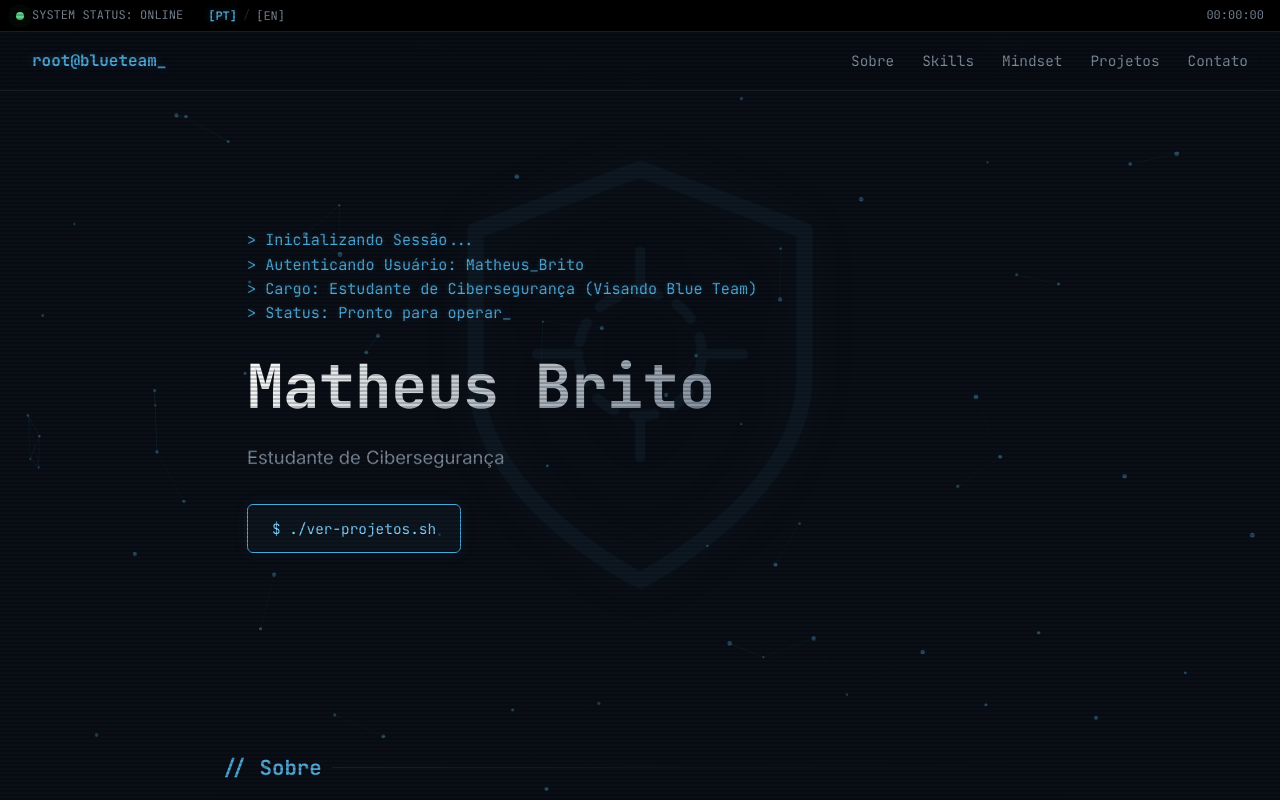
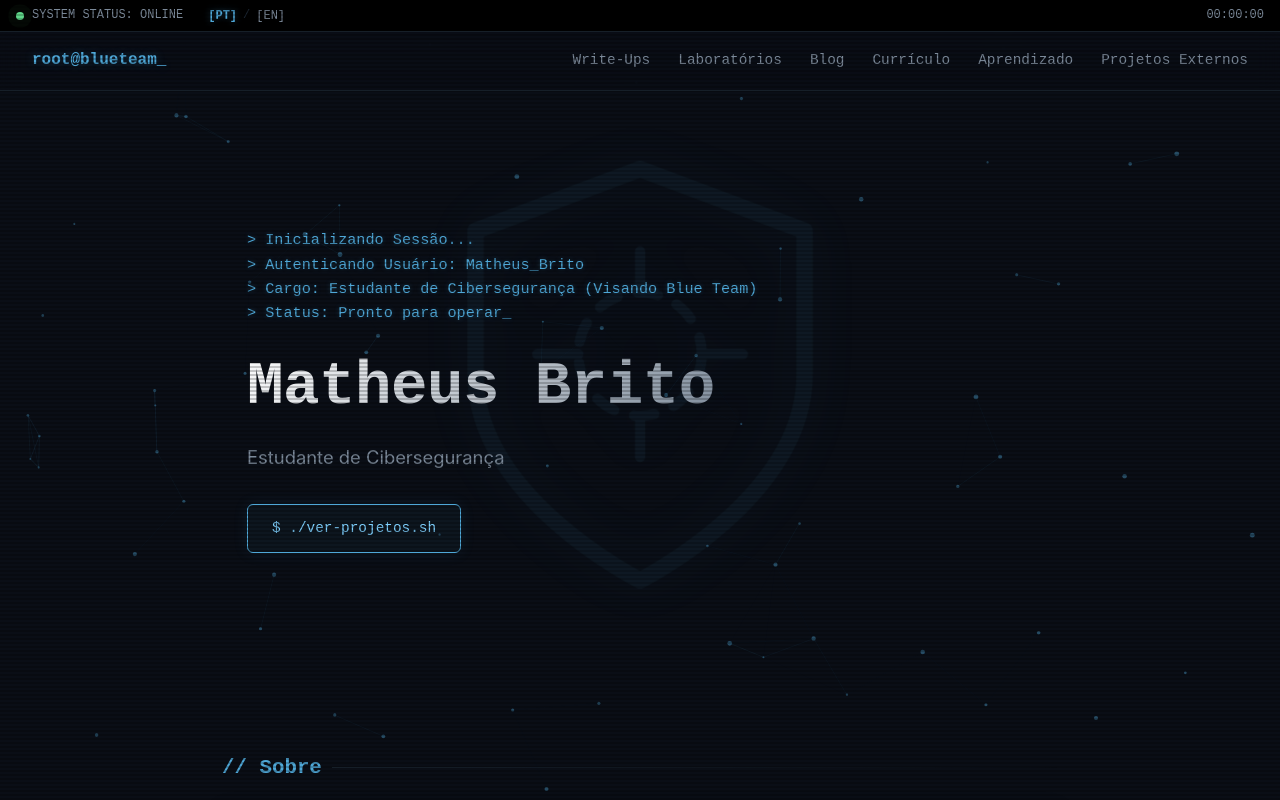
Before and after one commit to MathBrito0/Portifolio, a plain HTML site: page index.html in a window 1280 px wide. Shown: the top 800 px of the page. Drawn offline with Linux system fonts and the light colour scheme.

Commit message:
Adição de novas páginas

```diff
--- a/index.html
+++ b/index.html
@@ -9,7 +9,7 @@
 
   <link rel="preconnect" href="https://fonts.googleapis.com">
   <link rel="preconnect" href="https://fonts.gstatic.com" crossorigin>
-  <link href="https://fonts.googleapis.com/css2?family=JetBrains+Mono:wght@400;500;700&family=Inter:wght@400;500;600&display=swap" rel="stylesheet">
+  <link rel="stylesheet" href="CSS/style.css">
 
 </head>
 <body>
@@ -37,11 +37,17 @@
       <span></span><span></span><span></span>
     </button>
     <nav class="nav-links" id="navLinks">
-      <a href="#sobre" data-lang-pt="Sobre" data-lang-en="About">Sobre</a>
+      <!-- <a href="#sobre" data-lang-pt="Sobre" data-lang-en="About">Sobre</a>
       <a href="#skills" data-lang-pt="Skills" data-lang-en="Skills">Skills</a>
       <a href="#mindset" data-lang-pt="Mindset" data-lang-en="Mindset">Mindset</a>
       <a href="#projetos" data-lang-pt="Projetos" data-lang-en="Projects">Projetos</a>
-      <a href="#contato" data-lang-pt="Contato" data-lang-en="Contact">Contato</a>
+      <a href="#contato" data-lang-pt="Contato" data-lang-en="Contact">Contato</a> -->
+      <a href="write-ups.html" data-lang-pt="Write-Ups" data-lang-en="Write-Ups">Write-Ups</a>
+      <a href="home-lab.html" data-lang-pt="Laboratórios" data-lang-en="Home Labs">Home Labs</a>
+      <a href="blog.html" data-lang-pt="Blog" data-lang-en="Blog">Blog</a>
+      <a href="curriculo.html" data-lang-pt="Currículo" data-lang-en="Curriculum">Currículo</a>
+      <a href="jornada.html" data-lang-pt="Aprendizado" data-lang-en="Learning">Jornada</a>
+      <a href="fora-cibersec.html" data-lang-pt="Projetos Externos" data-lang-en="External Projects">Projetos Externos</a>
     </nav>
   </header>
 
--- /dev/null
+++ b/write-ups.html
@@ -0,0 +1,12 @@
+<!DOCTYPE html>
+<html lang="pt-BR">
+    <head>
+        <meta charset="UTF-8">
+        <meta name="viewport" content="width=device-width, initial-scale=1.0">
+        <title>Artigos</title>
+        <link rel="stylesheet" href="CSS/style.css">
+    </head>
+    <body>
+
+    </body>
+</html>
```
Also changed, not shown: blog.html (added), curriculo.html (added), fora-cibersec.html (added), home-lab.html (added), jornada.html (added).
